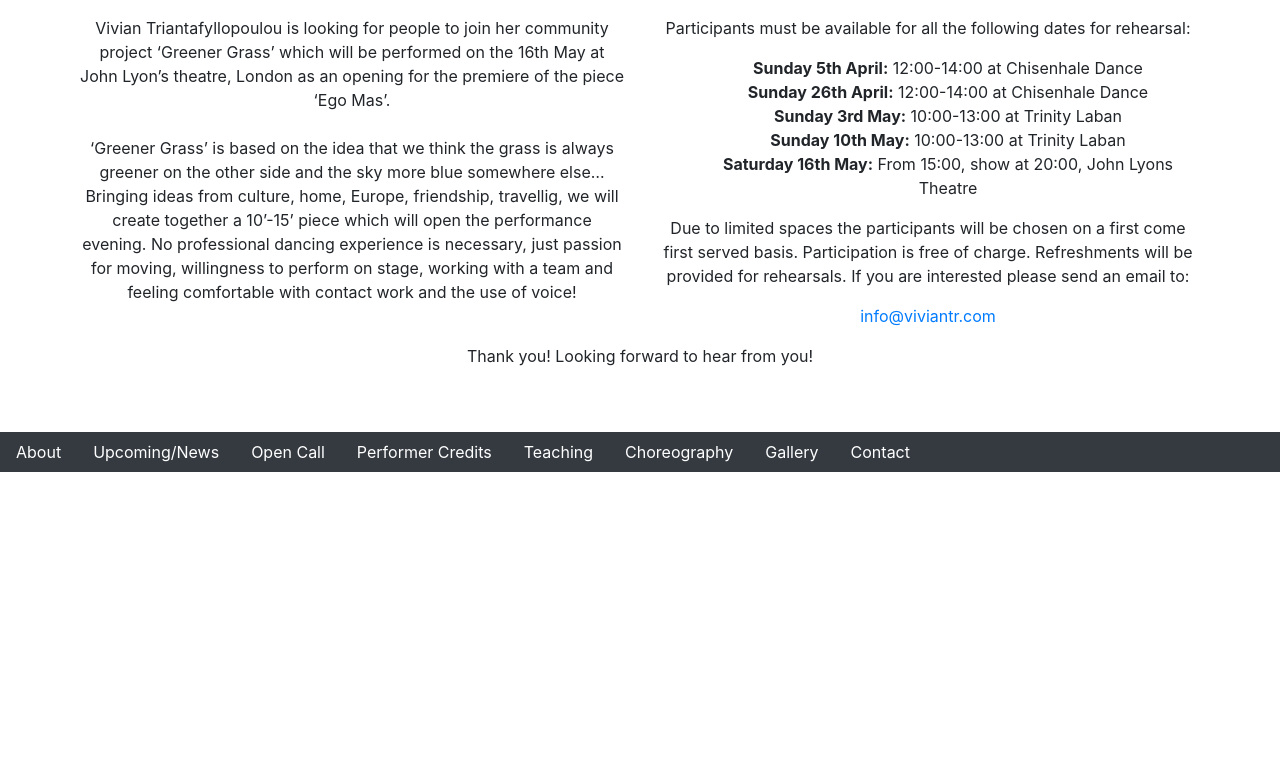
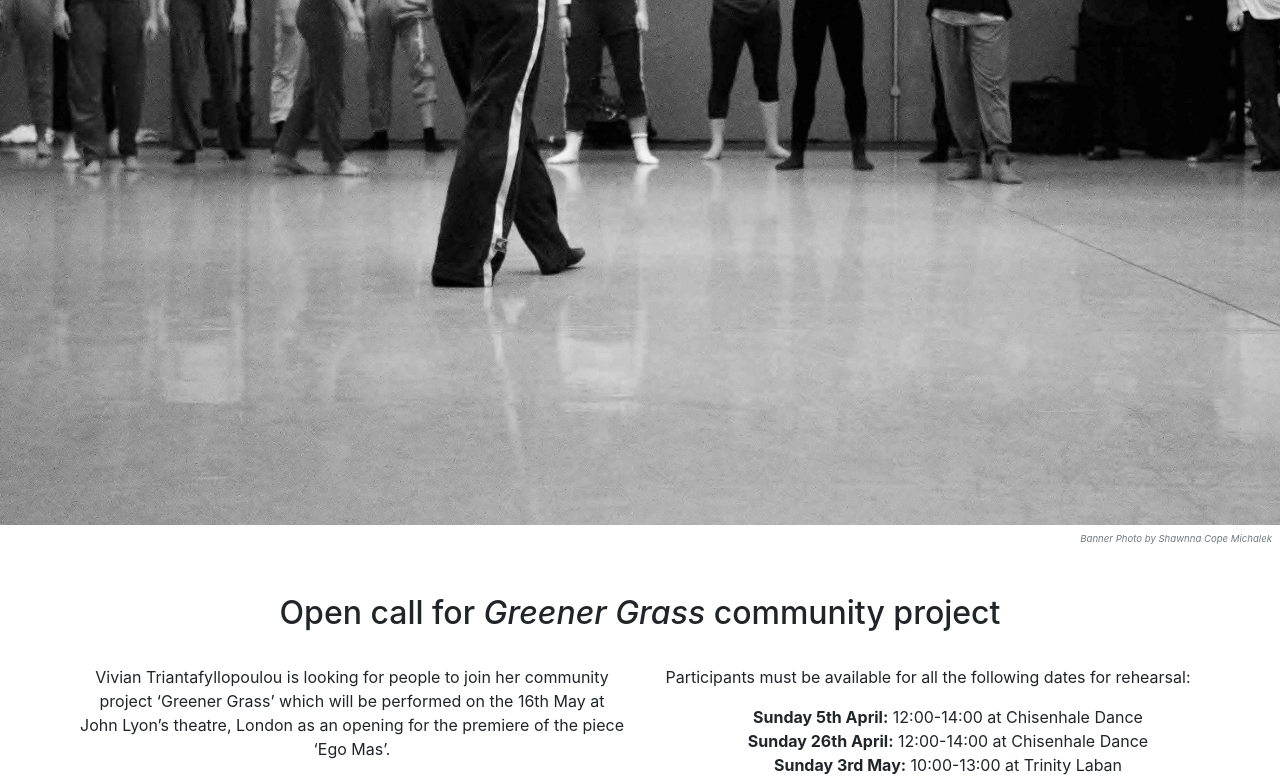
Before and after one commit to Jans999/vivianWebsite, a plain HTML site: page pages/opencall.html in a window 1280 px wide. Shown: the part 511-1292 px from the top of the page. Before the commit the page ends 983 px from the top, so only its background shows below. Drawn offline with nearby package versions, Linux system fonts and the light colour scheme.

Commit message:
added opencall jumbotron

```diff
--- a/styles/opencall.css
+++ b/styles/opencall.css
@@ -1,6 +1,5 @@
 .jumbotron {
-    background: black;
-    min-height: unset;
+  background-image: url(../images/opencall1.jpg);
   }
 
 ul {
```
Also changed, not shown: images/opencall1.jpg (added).
